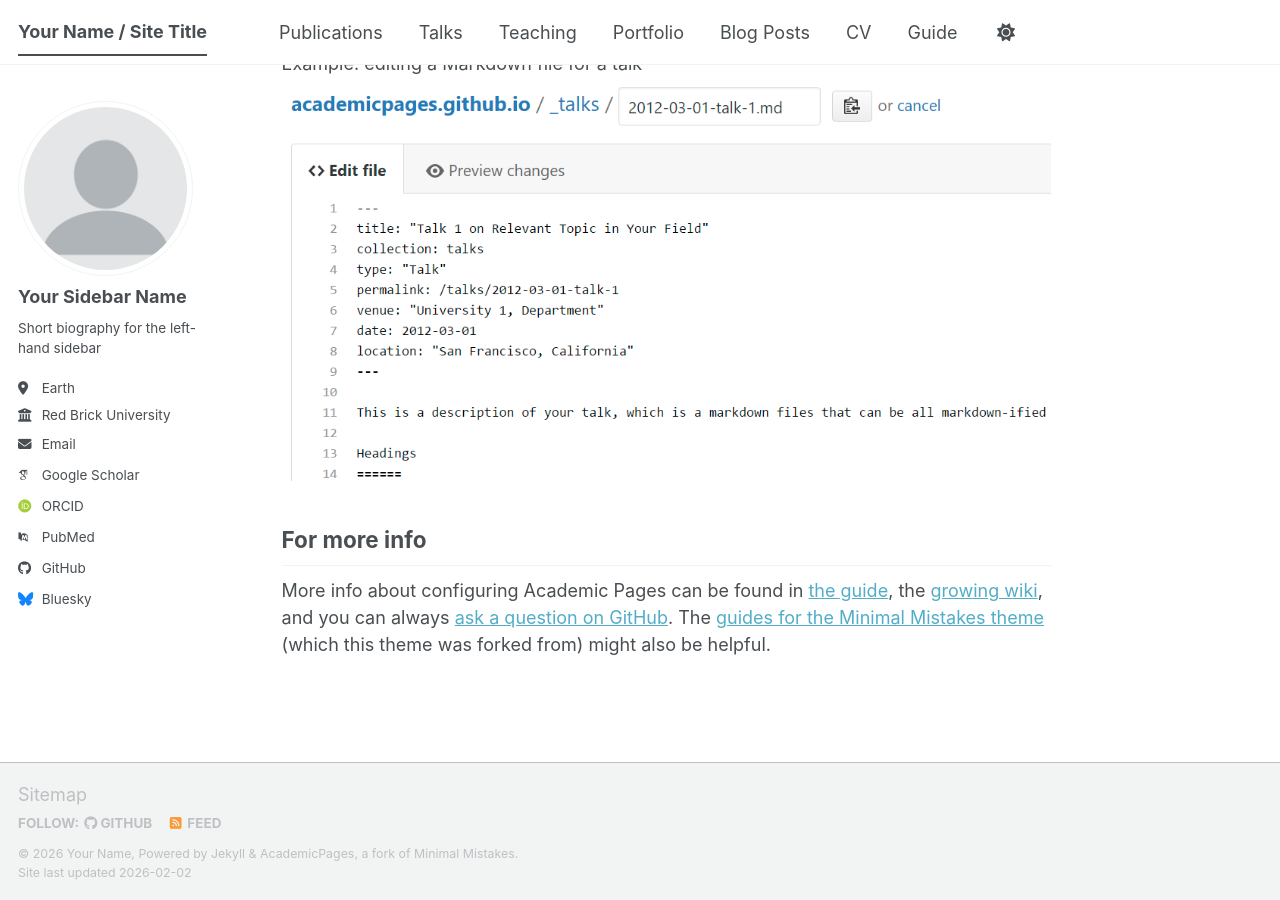
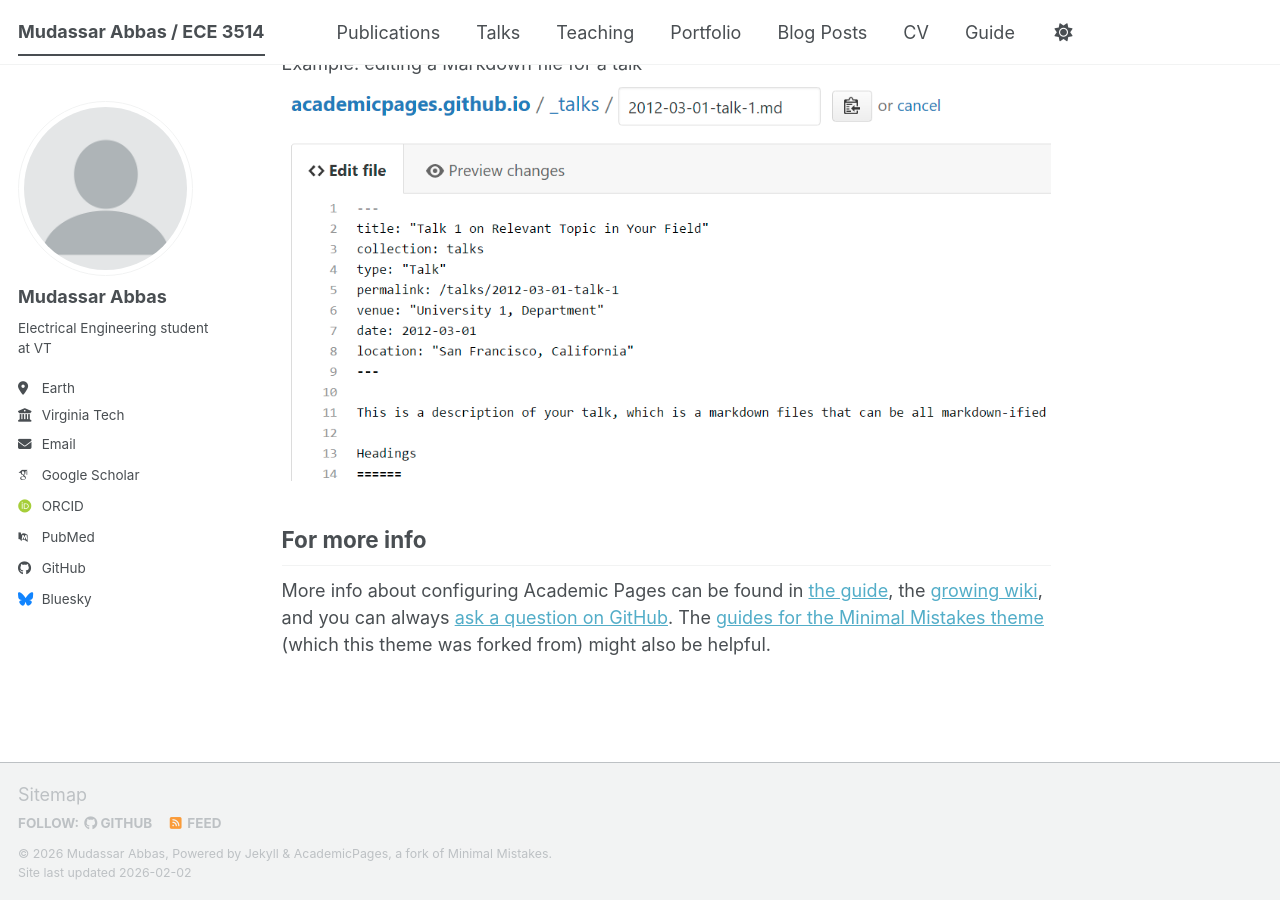
Before and after one commit to muddy25-dev/muddy25-dev.github.io, a Jekyll site: the page built from _pages/about.md, in a window 1280 px wide and 900 px high, scrolled down 2720 px. Built offline with Jekyll 4.4.1, drawn with Linux system fonts in a browser that asks for light colours; some web fonts are replaced; a script bundle is joined from its source files by our own code; library files that are not in the unit come from our copies.

Commit message:
Potatoes

```diff
--- a/_config.yml
+++ b/_config.yml
@@ -9,10 +9,10 @@
 # Basic Site Settings
 locale                   : "en-US"
 site_theme               : "default" # The available themes options are "default", "air", "sunrise", "mint", "dirt" and "contrast"
-title                    : "Your Name / Site Title"
+title                    : "Mudassar Abbas / ECE 3514"
 title_separator          : "-"
-name                     : &name "Your Name"
-description              : &description "Your Name's academic portfolio"   # Update this with a general description of your site, this is the default if not overridden by a page
+name                     : &name "Mudassar Abbas"
+description              : &description "Mudassar Abbas's academic portfolio"   # Update this with a general description of your site, this is the default if not overridden by a page
 url                      : https://academicpages.github.io # The base hostname & protocol for your site e.g. "https://[your GitHub username].github.io",
                                                            # or if you already have some other page hosted on Github then use "https://[your GitHub username].github.io/[Your Repo Name]"
 baseurl                  : "" # the subpath of your site, e.g. "/blog"
@@ -24,13 +24,13 @@ repository               : "academicpages/academicpages.github.io"
 author:
   # Biographic information
   avatar           : "profile.png"
-  name             : "Your Sidebar Name"
+  name             : "Mudassar Abbas"
   pronouns         : # example: "she/her"
-  bio              : "Short biography for the left-hand sidebar"
+  bio              : "Electrical Engineering student at VT"
   location         : "Earth"
-  employer         : "Red Brick University"
+  employer         : "Virginia Tech"
   uri              : # URL
-  email            : "none@example.org"
+  email            : "muddy25@vt.edu"
 
   # Academic websites
   academia         : # URL
```
